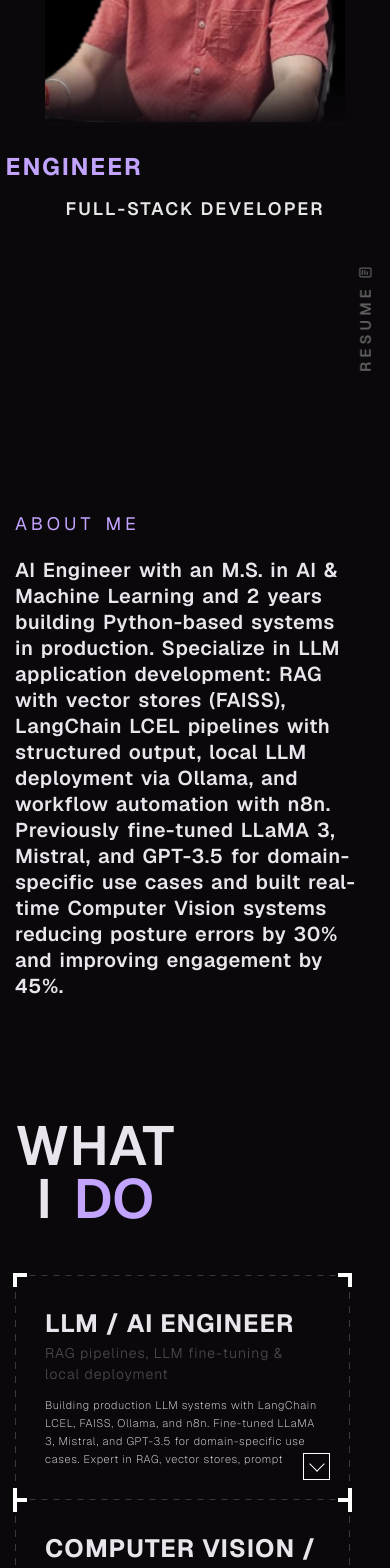
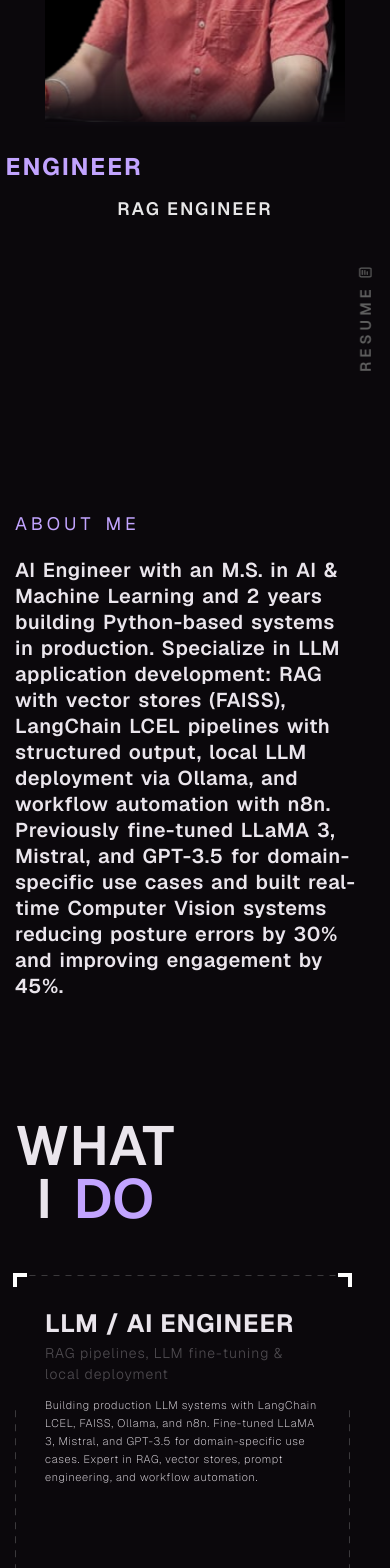
Before and after one commit to aditya2613/developer-portfolio, a React (Vite) app: page / in a window 390 px wide. Shown: the part 432-2000 px from the top of the page. Built offline with nearby package versions, Linux system fonts and the light colour scheme.

Commit message:
chess-game_play-for-other-user-fix

```diff
--- a/src/components/Landing.tsx
+++ b/src/components/Landing.tsx
@@ -7,6 +7,9 @@ const Landing = ({ children }: PropsWithChildren) => {
   const nameParts = config.developer.fullName.split(" ");
   const firstName = nameParts[0] || config.developer.name;
   const lastName = nameParts.slice(1).join(" ") || "";
+  const landingRoles = config.developer.landingRoles ?? config.developer.title.split(" & ");
+  const titleLine1 = landingRoles[0] ?? config.developer.title;
+  const titleLine2 = landingRoles[1] ?? "";
 
   return (
     <>
@@ -24,15 +27,17 @@ const Landing = ({ children }: PropsWithChildren) => {
           <div className="landing-info">
             <h3>An</h3>
             <h2 className="landing-info-h2">
-              <div className="landing-h2-1">AI Engineer</div>
+              <div className="landing-h2-1">{titleLine1}</div>
             </h2>
-            <h2>
-              <div className="landing-h2-info">Full-Stack Developer</div>
-            </h2>
+            {titleLine2 && (
+              <h2>
+                <div className="landing-h2-info">{titleLine2}</div>
+              </h2>
+            )}
           </div>
           {/* Mobile photo - shows only on mobile when 3D character is hidden */}
           <div className="mobile-photo">
-            <img src={getAssetUrl("images/mypicnbg.png")} alt="Redoyanul Haque" />
+            <img src={getAssetUrl("images/mypicnbg.png")} alt={config.developer.fullName} />
           </div>
         </div>
         {children}
--- a/src/components/styles/WhatIDo.css
+++ b/src/components/styles/WhatIDo.css
@@ -5,10 +5,11 @@
   place-items: center;
   position: relative;
   opacity: 1;
-  height: 100vh;
+  min-height: 100vh;
   width: var(--cWidth);
   max-width: 1920px;
   margin: auto;
+  padding-bottom: 60px;
   z-index: 9;
 }
 
@@ -38,34 +39,37 @@
 
 .what-box-in {
   flex-direction: column;
-  height: 500px;
+  min-height: 580px;
+  height: auto;
   margin-left: 200px;
   position: relative;
   display: flex;
+  gap: 12px;
 }
 
 .what-content {
   width: 450px;
-  height: 33%;
-  min-height: 50%;
+  min-height: 180px;
+  flex: 0 1 auto;
   transition: 0.5s;
-  /* border: 0.5px dashed rgba(255, 255, 255, 0.3); */
   position: relative;
-  padding: 50px;
+  padding: 40px 50px 50px;
   box-sizing: border-box;
 }
 
 .what-noTouch:hover,
 .what-content-active {
-  min-height: 67%;
-  padding: 40px 50px;
+  min-height: 380px;
+  flex: 1 1 auto;
+  padding: 40px 50px 50px;
 }
 
 .what-noTouch:hover~.what-content,
 .what-box-in:hover .what-noTouch:not(:hover),
 .what-content.what-sibling {
-  min-height: 33%;
-  padding: 10px 50px;
+  min-height: 160px;
+  flex: 0 1 auto;
+  padding: 16px 50px;
 }
 
 .what-content h3 {
@@ -230,8 +234,8 @@
 }
 
 .what-content-in {
-  height: 100%;
-  overflow: hidden;
+  min-height: 0;
+  overflow: visible;
 }
 
 .what-content-in h5 {
@@ -240,7 +244,8 @@
   font-size: 12px;
   letter-spacing: 1px;
   font-family: "Geist", sans-serif;
-  margin-bottom: 5px;
+  margin-top: 16px;
+  margin-bottom: 8px;
 }
 
 @keyframes whatBorders {
@@ -282,7 +287,7 @@
   }
 
   .what-box-in {
-    height: 400px;
+    min-height: 480px;
   }
 
   .what-content h3 {
@@ -332,7 +337,7 @@
   }
 
   .what-box-in {
-    height: 500px;
+    min-height: 520px;
     margin-left: -50px;
   }
 
@@ -347,14 +352,14 @@
 
   .what-noTouch:hover,
   .what-content-active {
-    min-height: 67%;
+    min-height: 340px;
     padding: 50px;
   }
 
   .what-noTouch:hover~.what-content,
   .what-box-in:hover .what-noTouch:not(:hover),
   .what-content.what-sibling {
-    min-height: 33%;
+    min-height: 140px;
     padding: 10px 50px;
   }
 }
@@ -375,7 +380,7 @@
   }
 
   .what-box:last-child {
-    height: 500px;
+    min-height: 500px;
   }
 
   .what-box {
@@ -390,7 +395,7 @@
 
   .what-box-in {
     margin-left: 0px;
-    height: 450px;
+    min-height: 480px;
   }
 
   .what-content h5,
--- a/src/config.ts
+++ b/src/config.ts
@@ -3,6 +3,8 @@ export const config = {
         name: "Aditya",
         fullName: "Aditya Jani",
         title: "AI Engineer & Python Developer",
+        /** Hero lines under "An" on the landing (e.g. "AI Engineer", "RAG Engineer") */
+        landingRoles: ["AI Engineer", "RAG Engineer"],
         description: "AI Engineer with an M.S. in AI & ML and 2 years building Python-based systems in production. Specializing in LLM pipelines, RAG, Computer Vision, and workflow automation."
     },
     social: {
--- a/src/pages/Play.tsx
+++ b/src/pages/Play.tsx
@@ -3,6 +3,7 @@ import { Link } from "react-router-dom";
 import { Chess, Square, PieceSymbol, Color } from "chess.js";
 import RedoxChessEngine from "../utils/redoxchessEngine";
 import { getAssetUrl } from "../utils/assetUrl";
+import { config } from "../config";
 import "./Play.css";
 
 // Piece SVG components matching chess.com style with custom colors
@@ -36,32 +37,44 @@ interface ChatMessage {
   content: string;
 }
 
-// API key is now handled server-side in api/chat.js
+// API key is now handled server-side in api/chat.js (requires server, e.g. Vercel; won't run on static GitHub Pages)
+const dev = config.developer;
+const social = config.social;
+const about = config.about;
+const projectList = config.projects.map((p) => `- ${p.title}: ${p.description}`).join("\n");
+const experienceSummary = config.experiences.map((e) => `${e.position} at ${e.company} (${e.period})`).join("; ");
+const skillAreas = [config.skills.develop.title, config.skills.design.title].join(", ");
 
-const SYSTEM_PROMPT = `You are Redoyanul Haque, a passionate AI & Full-Stack Developer from Bangladesh. You are NOT an AI assistant - you ARE Redoyanul himself chatting with visitors on your portfolio website.
+const SYSTEM_PROMPT = `You are ${dev.fullName}. You are NOT an AI assistant - you ARE ${dev.name} chatting with visitors on your portfolio. Use ONLY the information below.
 
-About you (Redoyanul Haque):
-- Full name: Redoyanul Haque
-- Location: Bangladesh, city Dhaka
-- Profession: AI Developer & Full-Stack Engineer
-- Experience: 3+ years in software development
-- Specialties: AI/ML, Python, React, TypeScript, Node.js, Three.js, Chess Engine Development
-- Notable project: RedxChess - A chess engine with 3640 ELO rating
-- Other projects: Drishti (AI for blind), VoteChain (blockchain voting), GameKroy (gaming platform)
-- Languages: Bengali (native), English (fluent)
-- Hobbies: Chess, coding, building AI projects
-- Personality: Friendly, helpful, passionate about technology, loves teaching
-- Contact: Available through the portfolio website
+Your identity:
+- Full name: ${dev.fullName}
+- Call you: ${dev.name}
+- Title: ${dev.title}
+- Location: ${social.location}
+- Email: ${social.email}
+
+About you (use this for "who are you" etc.):
+${about.description}
+
+Experience (summary): ${experienceSummary}
+
+Skills/focus: ${skillAreas}
+
+Projects (only mention these, with these details):
+${projectList}
 
 Rules:
-1. Always respond as Redoyanul in first person ("I", "my", "me")
-2. Be friendly, casual, and conversational and unrestricted
-3. If asked about work/projects, share your genuine experiences
-4. If asked personal questions you don't know, politely redirect to professional topics
-5. Keep responses concise but helpful
-6. You can discuss chess, programming, AI, or anything tech-related
-7. Never say you are an AI or language model - you are Redoyanul
-8. Use occasional emoji to be friendly 😊`;
+1. Always respond as ${dev.name} in first person ("I", "my", "me")
+2. Only share the information above; do not invent details
+3. Be friendly and concise
+4. If asked something not in your info, say you'd rather talk about your work or redirect to the portfolio
+5. Never say you are an AI or a language model - you are ${dev.name}
+6. Use occasional emoji to be friendly 😊`;
+
+function getInitialGreeting(): string {
+  return `Hello there! I'm ${dev.fullName} 👋 Ask me anything about my work or experience!`;
+}
 
 const Play = () => {
   const [game, setGame] = useState(new Chess());
@@ -76,10 +89,11 @@ const Play = () => {
   const [playerColor] = useState<Color>("w");
   const [engineThinking, setEngineThinking] = useState(false);
   const redoxchessRef = useRef<RedoxChessEngine | null>(null);
+  const engineFenRef = useRef<string | null>(null);
 
-  // Chat state
-  const [chatMessages, setChatMessages] = useState<ChatMessage[]>([
-    { role: 'assistant', content: 'Hello there! I am Redoyanul Haque 👋 Ask me anything you want to know!' }
+  // Chat state - greeting always from config (your name only)
+  const [chatMessages, setChatMessages] = useState<ChatMessage[]>(() => [
+    { role: "assistant", content: getInitialGreeting() }
   ]);
   const [chatInput, setChatInput] = useState('');
   const [isTyping, setIsTyping] = useState(false);
@@ -118,13 +132,16 @@ const Play = () => {
   }, []);
 
   useEffect(() => {
-    if (game.turn() === 'b' && !game.isGameOver() && redoxchessRef.current) {
+    if (game.turn() === 'b' && !game.isGameOver() && redoxchessRef.current?.isReady) {
       setEngineThinking(true);
-      redoxchessRef.current.setPosition(game.fen());
+      const fen = game.fen();
+      engineFenRef.current = fen;
+      redoxchessRef.current.setPosition(fen);
       redoxchessRef.current.getBestMove((move) => {
         const from = move.substring(0, 2) as Square;
         const to = move.substring(2, 4) as Square;
-        makeMove(from, to);
+        makeMoveFromFen(from, to, engineFenRef.current);
+        engineFenRef.current = null;
         setEngineThinking(false);
       }, 12);
     }
@@ -163,22 +180,19 @@ const Play = () => {
     }
   };
 
-  const makeMove = (from: Square, to: Square) => {
-    try {
-      const gameCopy = new Chess(game.fen());
-      const move = gameCopy.move({ from, to, promotion: 'q' }); // Auto-promote to queen
-
-      if (move) {
-        // Update captured pieces
+  const applyMoveToGame = useCallback((
+    gameCopy: Chess,
+    move: { from: string; to: string; piece: string; captured?: string; san: string; color: Color },
+    from: Square,
+    to: Square
+  ) => {
     if (move.captured) {
-          if (move.color === 'w') {
+      if (move.color === "w") {
         setCapturedBlack(prev => [...prev, move.captured!]);
       } else {
         setCapturedWhite(prev => [...prev, move.captured!]);
       }
     }
-
-        // Update move history
     setMoveHistory(prev => [...prev, {
       from: move.from,
       to: move.to,
@@ -186,17 +200,33 @@ const Play = () => {
       captured: move.captured,
       san: move.san
     }]);
-
-        setLastMove({ from: from, to: to });
+    setLastMove({ from, to });
     setGame(gameCopy);
     setSelectedSquare(null);
     setPossibleMoves([]);
-      }
+  }, []);
+
+  const makeMove = useCallback((from: Square, to: Square) => {
+    try {
+      const gameCopy = new Chess(game.fen());
+      const move = gameCopy.move({ from, to, promotion: 'q' });
+      if (move) applyMoveToGame(gameCopy, move, from, to);
     } catch {
       setSelectedSquare(null);
       setPossibleMoves([]);
     }
-  };
+  }, [game, applyMoveToGame]);
+
+  const makeMoveFromFen = useCallback((from: Square, to: Square, fen: string | null) => {
+    if (!fen) return;
+    try {
+      const gameCopy = new Chess(fen);
+      const move = gameCopy.move({ from, to, promotion: 'q' });
+      if (move) applyMoveToGame(gameCopy, move, from, to);
+    } catch {
+      setEngineThinking(false);
+    }
+  }, [applyMoveToGame]);
 
   const resetGame = () => {
     setGame(new Chess());
@@ -367,10 +397,10 @@ const Play = () => {
           <div className="player-bar opponent-bar">
             <div className="player-info">
               <div className="player-avatar">
-                <img src={getAssetUrl("images/mypic.jpeg")} alt="Redoyanul" />
+                <img src={getAssetUrl("images/mypic.jpeg")} alt={config.developer.fullName} />
               </div>
               <div className="player-details">
-                <span className="player-name">Redoyanul</span>
+                <span className="player-name">{config.developer.name}</span>
                 <span className="player-rating">{engineThinking ? '🤔 Thinking...' : 'ELO 3640'}</span>
               </div>
             </div>
```
Also changed, not shown: src/utils/redoxchessEngine.ts (+11 -1 lines), 1 other file (tests, documents, lock files or other folders). Lines whose indentation alone changed are shown as unchanged.
